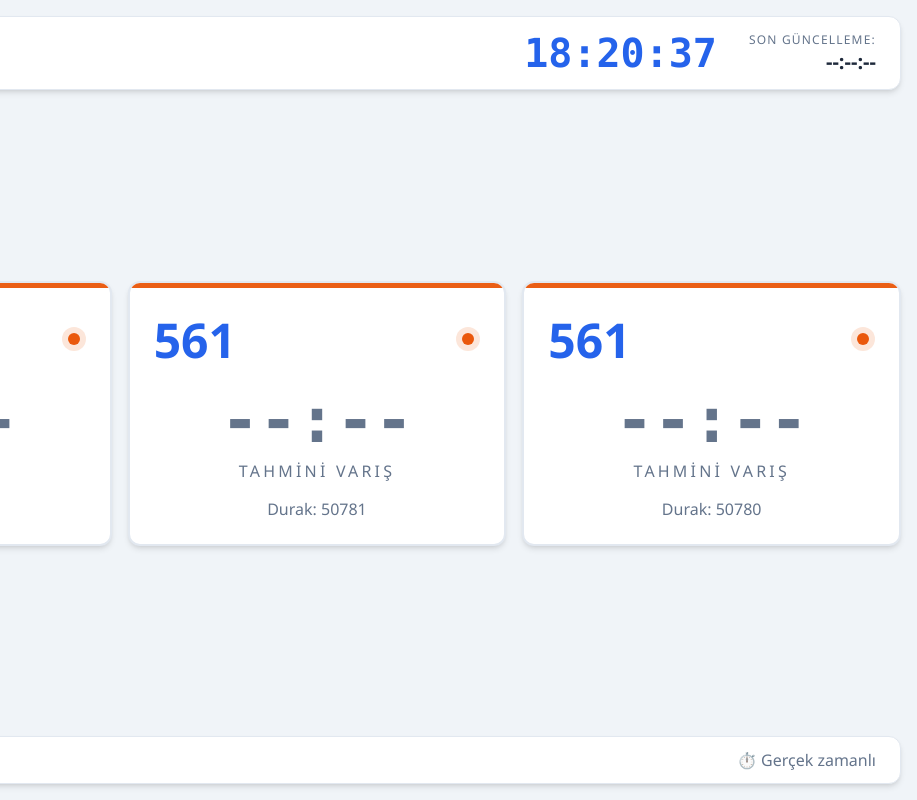
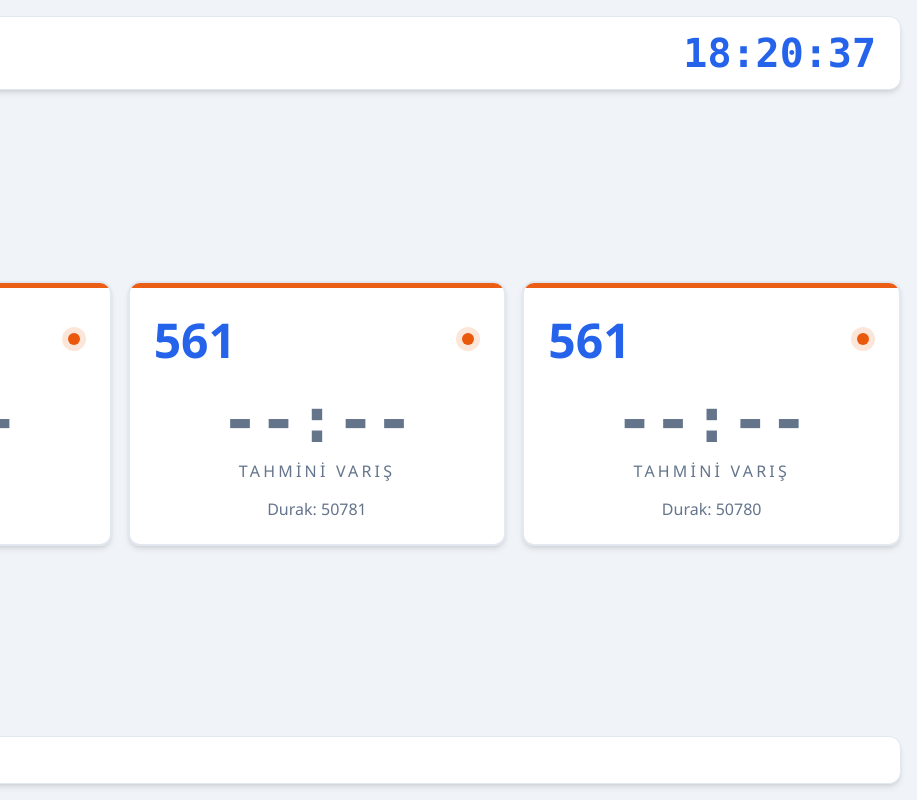
Before and after one commit to FURSOY/ego, an Electron app: page public/index.html in a window 1200 px wide. Shown: the full height of the page, 283-1200 px from the left. Drawn offline with Linux system fonts and the light colour scheme.

Commit message:
Arayüz düzenlemeleri

```diff
--- a/package.json
+++ b/package.json
@@ -1,6 +1,6 @@
 {
   "name": "ego-otobus-takip",
-  "version": "1.0.1",
+  "version": "1.0.3",
   "main": "main.js",
   "type": "module",
   "scripts": {
--- a/public/index.html
+++ b/public/index.html
@@ -18,10 +18,6 @@
             </div>
             <div class="header-right">
                 <div class="clock" id="clock">--:--:--</div>
-                <div class="update-info">
-                    <span class="update-label">Son Güncelleme:</span>
-                    <span class="update-time" id="last-update">--:--:--</span>
-                </div>
             </div>
         </header>
 
@@ -34,9 +30,6 @@
             <div class="status-item" id="connection-status">
                 <span class="status-dot" id="ws-dot"></span>
                 <span id="ws-status">Bağlanıyor...</span>
-            </div>
-            <div class="status-item" id="perf-display">
-                <span>⏱️ Gerçek zamanlı</span>
             </div>
         </footer>
     </div>
```
